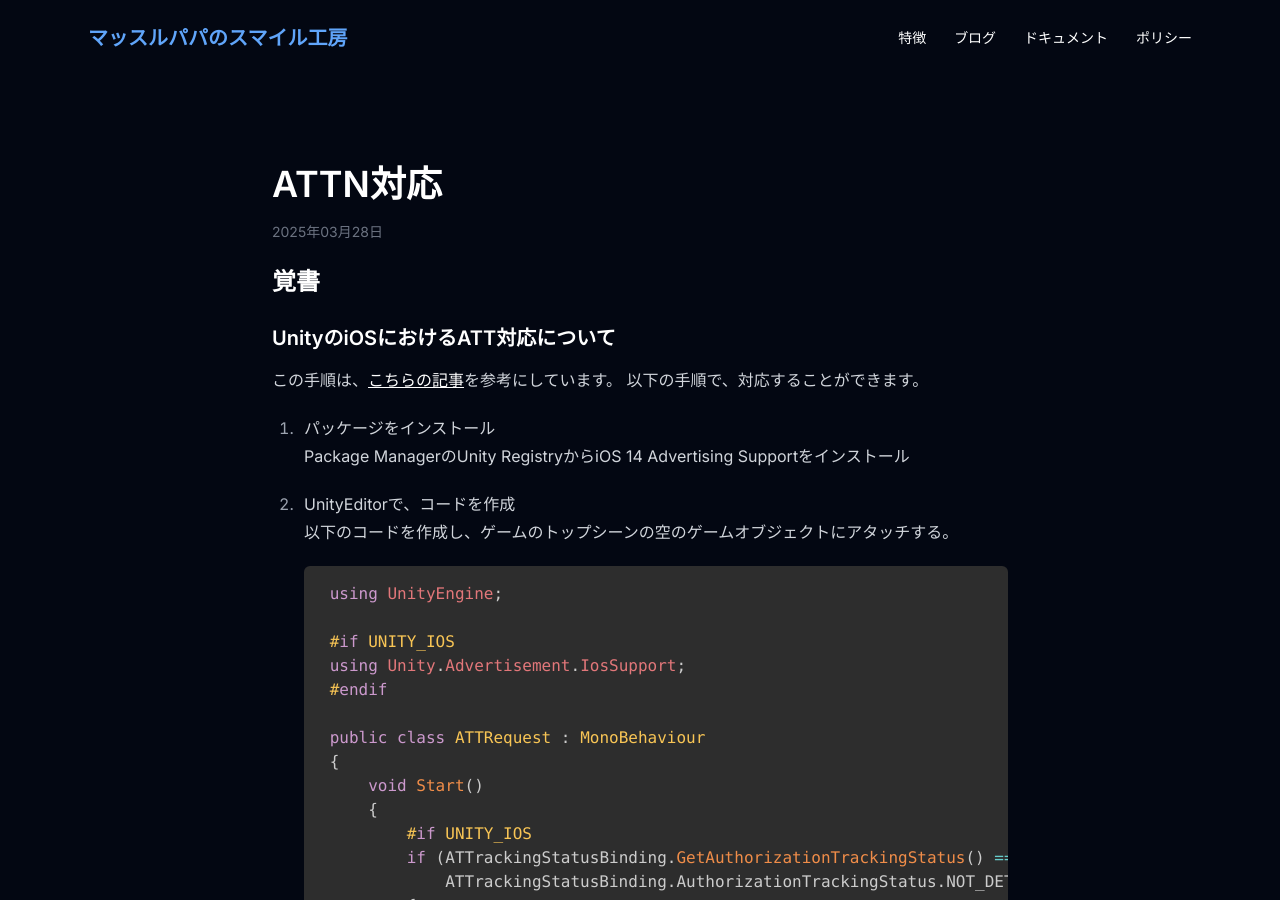
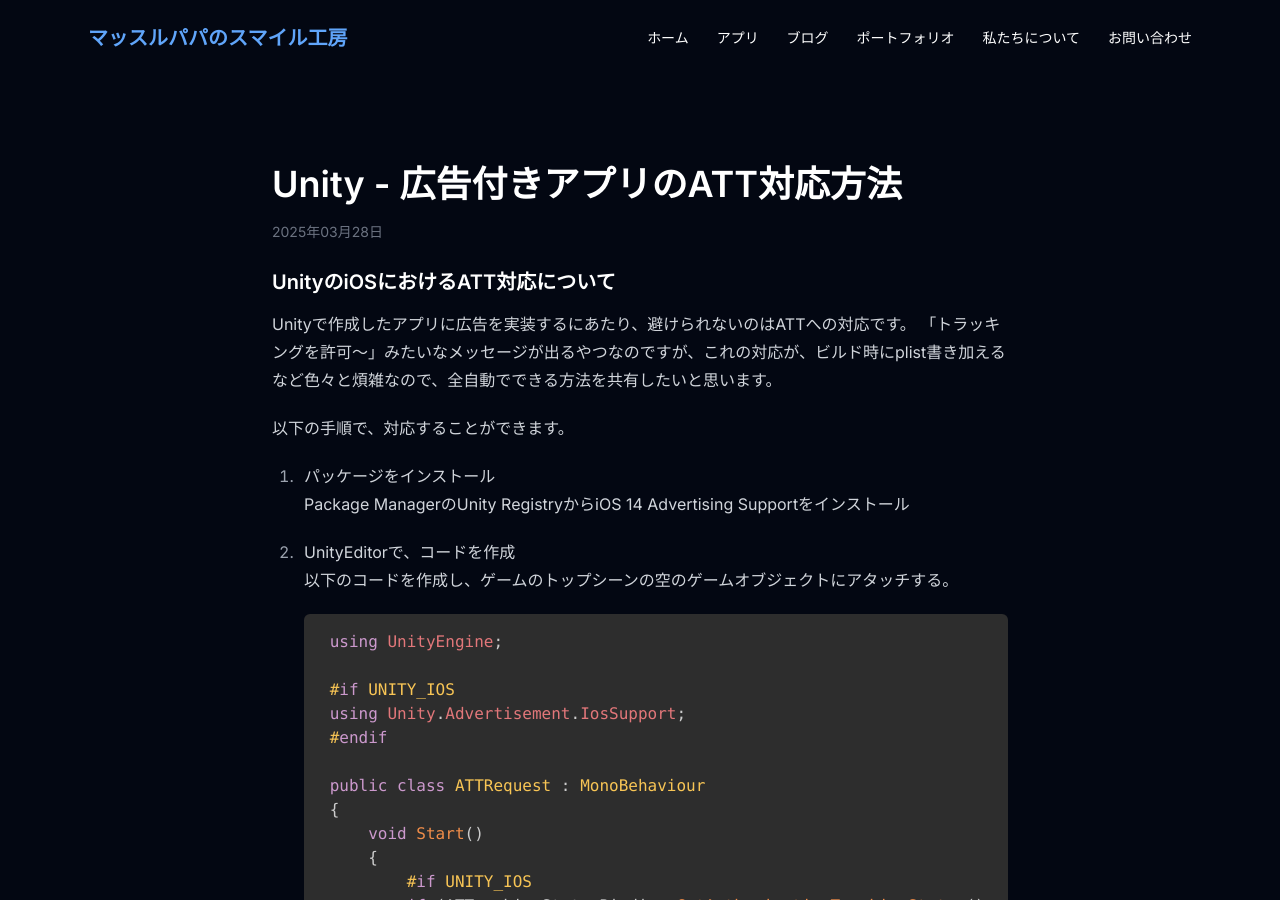
Before and after one commit to k41301175/MuscleDad-SmileLab, a Jekyll site: the page built from _posts/2025-03-28-attn.md, in a window 1280 px wide and 900 px high. Built offline with Jekyll 4.4.1, drawn with Linux system fonts in a browser that asks for light colours; nearby versions of some CDN libraries; some of the changed text lies outside the part shown.

Commit message:
top page etc

```diff
--- a/_layouts/default.html
+++ b/_layouts/default.html
@@ -24,12 +24,16 @@
 </head>
 <body class="bg-gray-950 text-white">
   <header class="p-6 flex justify-between items-center max-w-6xl mx-auto">
-    <h1 class="text-xl font-bold text-blue-400"><a href="/index.html">マッスルパパのスマイル工房</a></h1>
+    <h1 class="text-xl font-bold text-blue-400">
+      <a href="/index.html">マッスルパパのスマイル工房</a>
+    </h1>
     <nav class="space-x-6 text-sm font-medium">
-      <a href="/#features" class="hover:text-blue-400">特徴</a>
-      <a href="/blog" class="hover:text-blue-400">ブログ</a>
-      <a href="/doc1.html" class="hover:text-blue-400">ドキュメント</a>
-      <a href="/privacy_jp.html" class="hover:text-blue-400">ポリシー</a>
+      <a href="/index.html" class="hover:text-blue-400">ホーム</a>
+      <a href="#" class="hover:text-blue-400">アプリ</a>
+      <a href="/blog.html" class="hover:text-blue-400">ブログ</a>
+      <a href="#" class="hover:text-blue-400">ポートフォリオ</a>
+      <a href="#" class="hover:text-blue-400">私たちについて</a>
+      <a href="contact.html" class="hover:text-blue-400">お問い合わせ</a>
     </nav>
   </header>
 
@@ -40,6 +44,10 @@
   </main>
 
   <footer class="text-center text-gray-500 text-sm py-10">
+    <div class="mb-2">
+      <a href="privacy_jp.html" class="hover:text-blue-400">プライバシーポリシー</a><br>
+      <a href="privacy_en.html" class="hover:text-blue-400">Privacy Policy</a>
+    </div>
     © {{ site.time | date: '%Y' }} マッスルパパのスマイル工房 All rights reserved.
   </footer>
   <!-- Prism.js 本体 -->
--- a/_posts/2025-03-28-attn.md
+++ b/_posts/2025-03-28-attn.md
@@ -1,15 +1,15 @@
 ---
 layout: post
-title: "ATTN対応"
+title: "Unity - 広告付きアプリのATT対応方法"
 date: 2025-03-28
 ---
 
 
-## 覚書
-
 ### UnityのiOSにおけるATT対応について
 
-この手順は、[こちらの記事](https://qiita.com/ichiromatano/items/fb7204c19d5b8cfcc36a)を参考にしています。
+Unityで作成したアプリに広告を実装するにあたり、避けられないのはATTへの対応です。
+「トラッキングを許可〜」みたいなメッセージが出るやつなのですが、これの対応が、ビルド時にplist書き加えるなど色々と煩雑なので、全自動でできる方法を共有したいと思います。
+
 以下の手順で、対応することができます。
 
 1. パッケージをインストール
```
Also changed, not shown: Contact.md (added, +10 -0 lines), index.html (+36 -21 lines).
